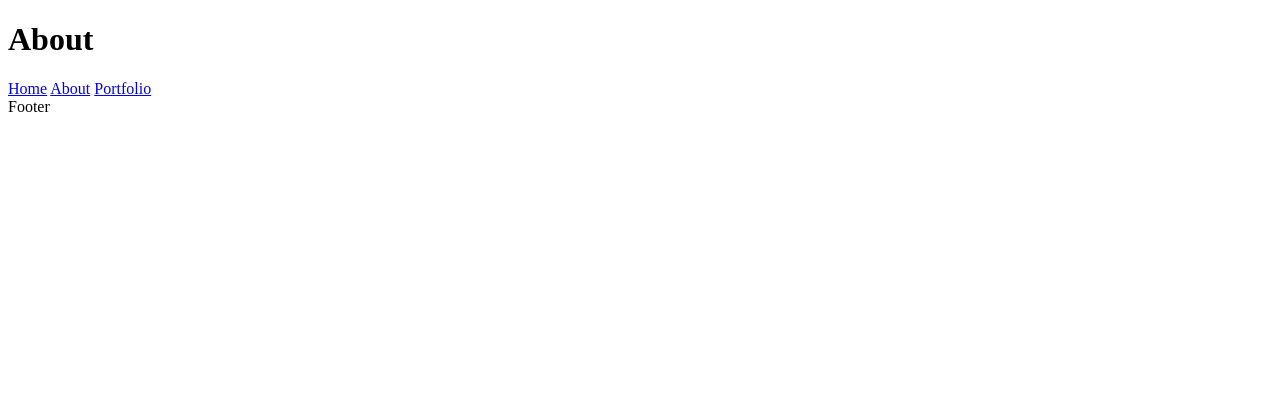
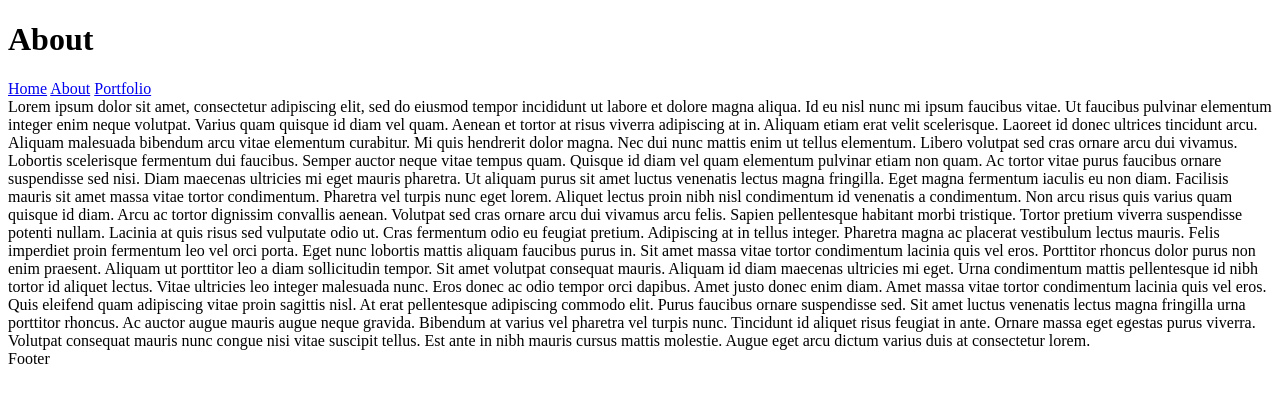
Before and after one commit to Jacqui-Farrow-Personal-Website/Personal-Website, a plain HTML site: page about.html in a window 1280 px wide. Drawn offline with Linux system fonts and the light colour scheme.

Commit message:
Update about.html

```diff
--- a/about.html
+++ b/about.html
@@ -13,9 +13,12 @@
     <a href="portfolio.html" >Portfolio</a>
     </nav>
 
-<footer>Footer</footer>
+<body>
+    Lorem ipsum dolor sit amet, consectetur adipiscing elit, sed do eiusmod tempor incididunt ut labore et dolore magna aliqua. Id eu nisl nunc mi ipsum faucibus vitae. Ut faucibus pulvinar elementum integer enim neque volutpat. Varius quam quisque id diam vel quam. Aenean et tortor at risus viverra adipiscing at in. Aliquam etiam erat velit scelerisque. Laoreet id donec ultrices tincidunt arcu. Aliquam malesuada bibendum arcu vitae elementum curabitur. Mi quis hendrerit dolor magna. Nec dui nunc mattis enim ut tellus elementum. Libero volutpat sed cras ornare arcu dui vivamus. Lobortis scelerisque fermentum dui faucibus. Semper auctor neque vitae tempus quam. Quisque id diam vel quam elementum pulvinar etiam non quam. Ac tortor vitae purus faucibus ornare suspendisse sed nisi. Diam maecenas ultricies mi eget mauris pharetra. Ut aliquam purus sit amet luctus venenatis lectus magna fringilla. Eget magna fermentum iaculis eu non diam. Facilisis mauris sit amet massa vitae tortor condimentum.
 
-<body>
+Pharetra vel turpis nunc eget lorem. Aliquet lectus proin nibh nisl condimentum id venenatis a condimentum. Non arcu risus quis varius quam quisque id diam. Arcu ac tortor dignissim convallis aenean. Volutpat sed cras ornare arcu dui vivamus arcu felis. Sapien pellentesque habitant morbi tristique. Tortor pretium viverra suspendisse potenti nullam. Lacinia at quis risus sed vulputate odio ut. Cras fermentum odio eu feugiat pretium. Adipiscing at in tellus integer. Pharetra magna ac placerat vestibulum lectus mauris. Felis imperdiet proin fermentum leo vel orci porta. Eget nunc lobortis mattis aliquam faucibus purus in. Sit amet massa vitae tortor condimentum lacinia quis vel eros. Porttitor rhoncus dolor purus non enim praesent. Aliquam ut porttitor leo a diam sollicitudin tempor. Sit amet volutpat consequat mauris. Aliquam id diam maecenas ultricies mi eget. Urna condimentum mattis pellentesque id nibh tortor id aliquet lectus.
 
+Vitae ultricies leo integer malesuada nunc. Eros donec ac odio tempor orci dapibus. Amet justo donec enim diam. Amet massa vitae tortor condimentum lacinia quis vel eros. Quis eleifend quam adipiscing vitae proin sagittis nisl. At erat pellentesque adipiscing commodo elit. Purus faucibus ornare suspendisse sed. Sit amet luctus venenatis lectus magna fringilla urna porttitor rhoncus. Ac auctor augue mauris augue neque gravida. Bibendum at varius vel pharetra vel turpis nunc. Tincidunt id aliquet risus feugiat in ante. Ornare massa eget egestas purus viverra. Volutpat consequat mauris nunc congue nisi vitae suscipit tellus. Est ante in nibh mauris cursus mattis molestie. Augue eget arcu dictum varius duis at consectetur lorem.
 </body>
+  <footer>Footer</footer>
 </html>
```
